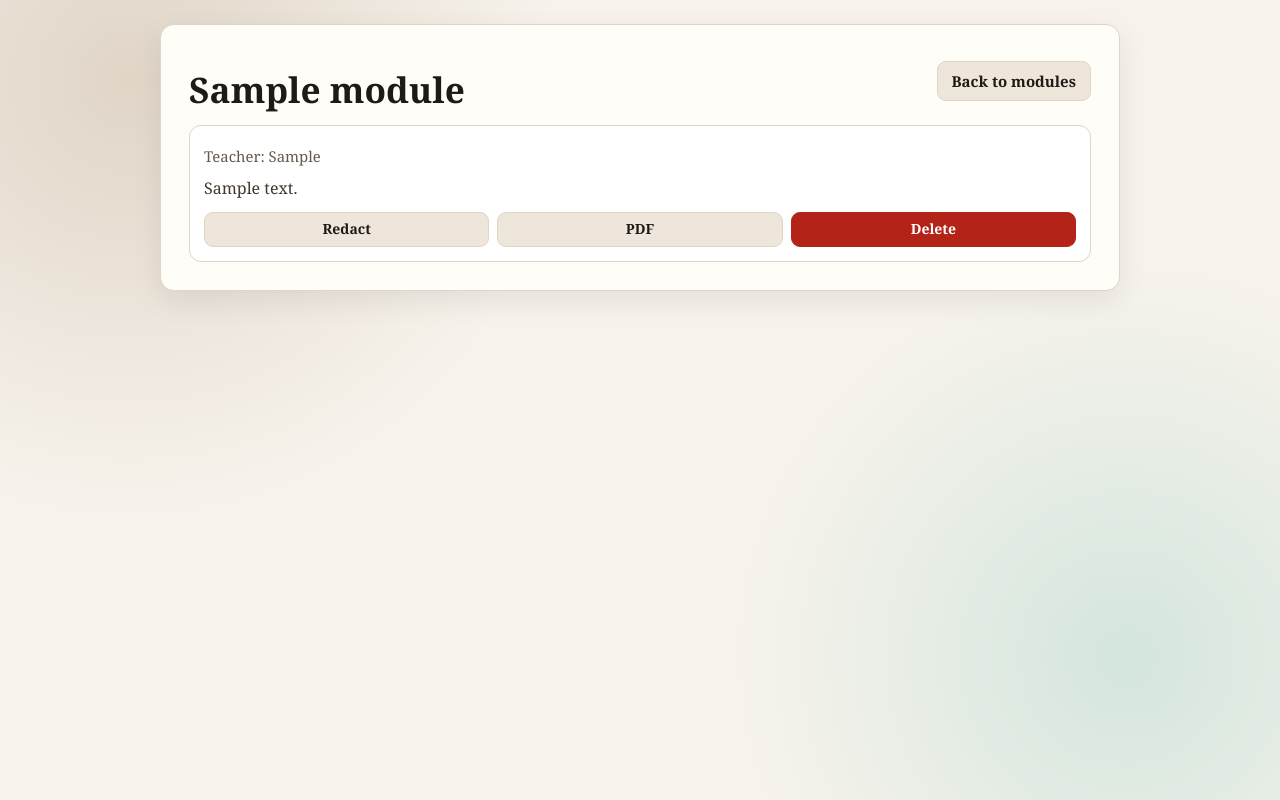
After one commit to proxjega/ModuleManagerProject, a Django app: page /app/modules/1/ in a window 1280 px wide. The commit adds this page. Run offline with Django 5.2, Linux system fonts and the light colour scheme; a user stored in the database is signed in; tables that the repository leaves empty hold one stand-in row (values such as "Sample post"); parts of the project's set-up code (start-up, migrations or seed data) failed here and were passed over.

Commit message:
module redact and module info (unfinished)

```diff
--- a/ModuleManagerApp/services.py
+++ b/ModuleManagerApp/services.py
@@ -9,6 +9,9 @@ def create_module(user, data):
     )
     module.save()
     return module
+
+def redact_module(user, data):
+    module = Module.objects.get(pk = data.)
 
 def register_user(data):
     user = CustomUser.objects.create_user(
--- a/ModuleManagerApp/static/ModuleManagerApp/styles.css
+++ b/ModuleManagerApp/static/ModuleManagerApp/styles.css
@@ -214,6 +214,17 @@ dt {
     background: var(--secondary-hover);
 }
 
+.button.danger {
+    background: var(--danger);
+    border-color: var(--danger);
+    color: #fff;
+}
+
+.button.danger:hover {
+    background: #8f1d14;
+    border-color: #8f1d14;
+}
+
 .link-row {
     margin-top: 16px;
     color: var(--muted);
@@ -289,6 +300,45 @@ dt {
     color: #3f362d;
     line-height: 1.5;
     white-space: pre-wrap;
+}
+
+.module-info-link {
+    display: inline-block;
+    margin-top: 10px;
+    color: var(--primary);
+    text-decoration: none;
+    font-weight: 600;
+    border-bottom: 1px solid transparent;
+    transition: color 0.2s ease, border-color 0.2s ease;
+}
+
+.module-info-link:hover {
+    color: var(--primary-hover);
+    border-color: var(--primary-hover);
+}
+
+.module-actions {
+    display: flex;
+    gap: 8px;
+    margin-top: 12px;
+    flex-wrap: wrap;
+}
+
+.module-actions .button {
+    flex: 1;
+    min-width: 80px;
+    text-align: center;
+    font-size: 14px;
+    padding: 8px 12px;
+}
+
+.inline-form-delete {
+    margin: 0;
+    display: inline;
+}
+
+.inline-form-delete .button {
+    margin: 0;
 }
 
 .empty {
--- /dev/null
+++ b/ModuleManagerApp/templates/module_info.html
@@ -0,0 +1,34 @@
+<!DOCTYPE html>
+<html lang="en">
+<head>
+    <meta charset="UTF-8">
+    <meta name="viewport" content="width=device-width, initial-scale=1.0">
+    <title>Module Info</title>
+    {% load static %}
+    <link rel="stylesheet" href="{% static 'ModuleManagerApp/styles.css' %}">
+</head>
+<body class="app-page">
+    <main class="page">
+        <div class="top-row">
+            <h1>{{ module.title }}</h1>
+            <div class="actions">
+                <a class="button" href="{% url 'modules' %}">Back to modules</a>
+            </div>
+        </div>
+
+        <div class="module-card">
+            <p class="module-meta">Teacher: {{ module.teacher }}</p>
+            {% if module.description %}
+                <p class="module-description">{{ module.description }}</p>
+            {% else %}
+                <p class="module-description">No description added yet.</p>
+            {% endif %}
+            <div class="module-actions">
+                <a class="button" >Redact</a>
+                <a class="button" >PDF</a>
+                <a class="button danger" >Delete</a>
+            </div>
+        </div>
+    </main>
+</body>
+</html>
--- a/ModuleManagerApp/urls.py
+++ b/ModuleManagerApp/urls.py
@@ -12,4 +12,5 @@ urlpatterns = [
     path("logout/", auth_views.LogoutView.as_view(), name="logout"),
     path("module_create/", views.module_create, name="module_create"),
     path("modules/", views.modules, name="modules"),
+    path("modules/<int:module_id>/", views.module_info, name="module_info"),
 ]
--- a/ModuleManagerApp/views.py
+++ b/ModuleManagerApp/views.py
@@ -17,7 +17,7 @@ def register(request):
             services.register_user(form.cleaned_data)
             request.session["registration_successful"] = True
             return redirect("successful-registration")
-    return render(request, "registration/register.html", {"form":form}) # template
+    return render(request, "registration/register.html", {"form":form})
 
 
 def successful_registration(request):
@@ -26,6 +26,18 @@ def successful_registration(request):
     return render(request, "registration/successful_registration.html")
 
 def module_create(request):
+    if request.user.is_authenticated == False:
+        return redirect("login") # ADD check (20 max modules)
+    if request.method == "POST":
+        form = forms.ModuleForm(request.POST)
+        if form.is_valid():
+            services.create_module(request.user, form.cleaned_data)
+            return redirect("modules") #do this
+    else:
+        form = forms.ModuleForm()
+    return render(request, "module_create.html", {"form": form}) # template
+
+def module_redact(request):
     if request.user.is_authenticated == False:
         return redirect("login") # ADD check (20 max modules)
     if request.method == "POST":
@@ -59,3 +71,14 @@ def modules(request):
     current_user = request.user
     modules = Module.objects.filter(user=current_user).order_by("-updated_at", "-created_at")
     return render(request, "modules.html", {"modules": modules})
+
+
+def module_info(request, module_id):
+    if request.user.is_authenticated == False:
+        return redirect("login")
+
+    module = Module.objects.filter(id=module_id, user=request.user).first()
+    if module is None:
+        return redirect("modules")
+
+    return render(request, "module_info.html", {"module": module})
```
Also changed, not shown: ModuleManagerApp/templates/module_delete.html (added, +37 -0 lines), ModuleManagerApp/templates/module_edit.html (added, +55 -0 lines), ModuleManagerApp/templates/modules.html (+2 -5 lines), 1 other file.
